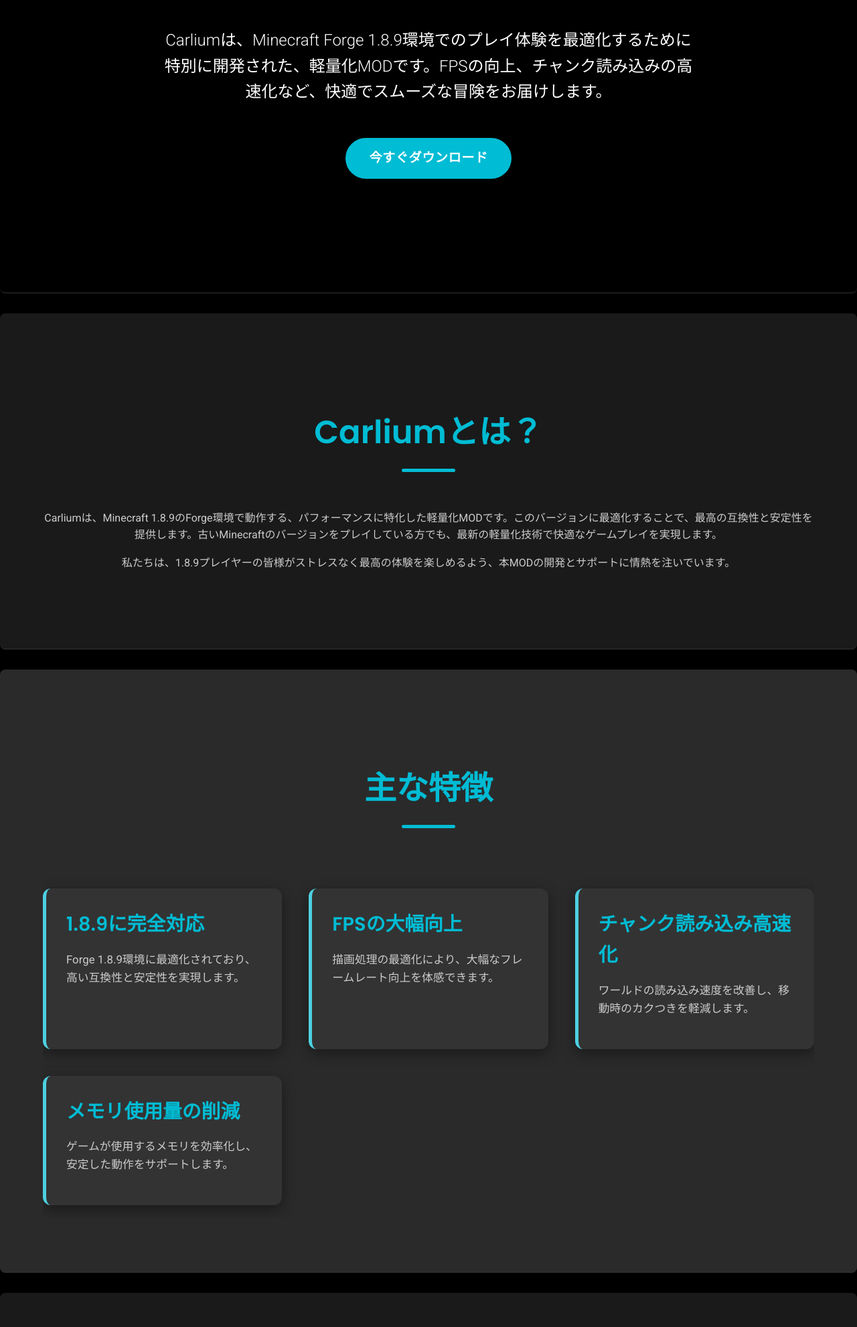
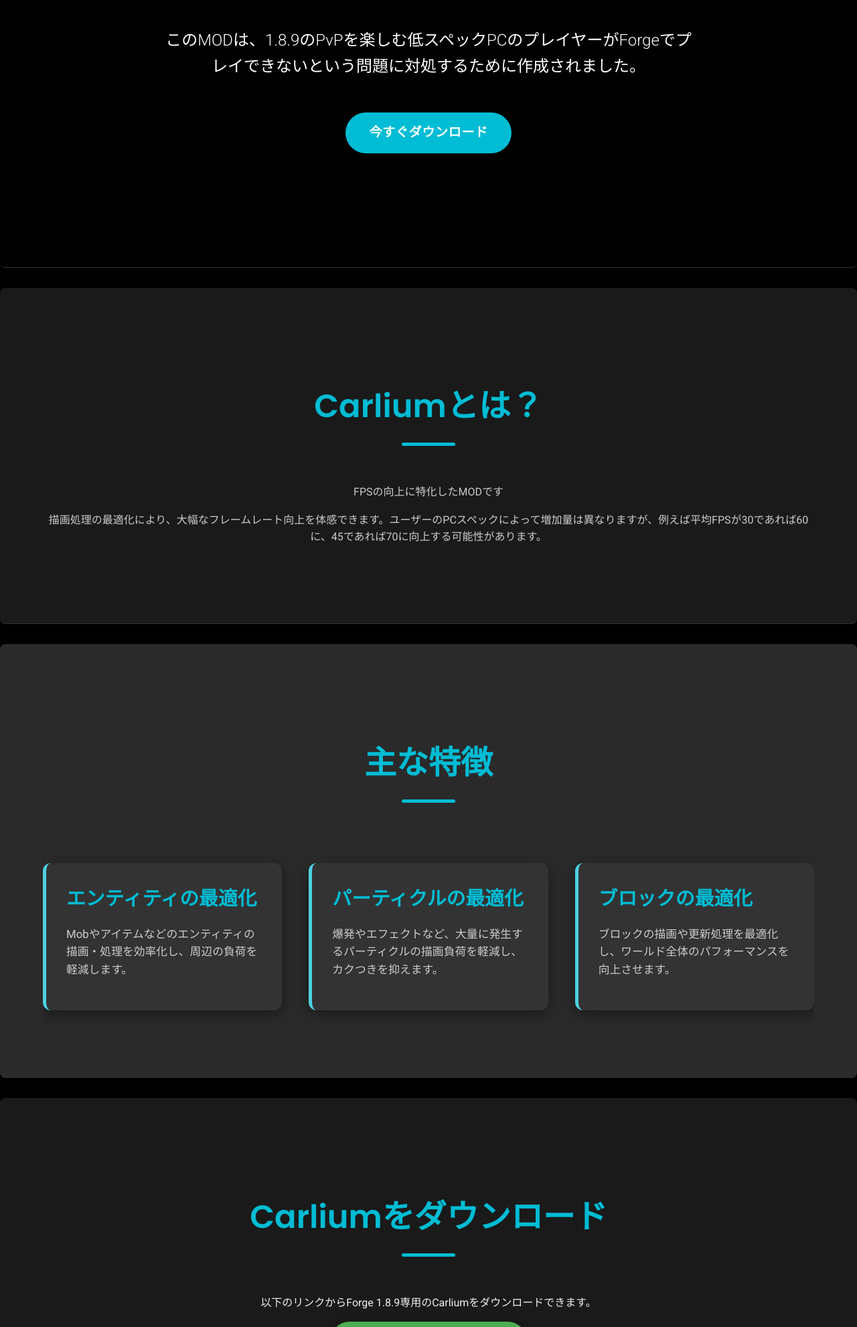
Before and after one commit to tanu-ch1111/Carlium, a plain HTML site: page index.html in a window 1280 px wide. Shown: the part 818-2800 px from the top of the page at 67% size. Drawn offline with Linux system fonts and the light colour scheme.

Commit message:
Update index.html

```diff
--- a/index.html
+++ b/index.html
@@ -6,12 +6,14 @@
     <title>Carlium - Minecraft Forge 1.8.9軽量化MOD</title>
     <link rel="stylesheet" href="style.css">
     <link href="https://fonts.googleapis.com/css2?family=Poppins:wght@300;400;600;700&family=Roboto:wght@300;400;700&display=swap" rel="stylesheet">
-    <link rel="icon" href="icon.png" type="image/png"> </head>
+    <link rel="icon" href="icon.png" type="image/png">
+</head>
 <body>
 <header>
     <div class="container">
-        <img src="icon.png" alt="Carlium Icon" class="header-icon"> <h1>Carlium</h1>
-        <p>Minecraft Forge 1.8.9専用 - クラシックなゲームプレイを軽快に</p>
+        <img src="icon.png" alt="Carlium Icon" class="header-icon">
+        <h1>Carlium</h1>
+        <p>Minecraft Forge 1.8.9専用 - F</p>
         <nav>
             <ul>
                 <li><a href="#about">Carliumについて</a></li>
@@ -27,7 +29,7 @@
     <section id="hero" class="hero-section">
         <div class="container">
             <h2>Forge 1.8.9に、究極のパフォーマンスを。</h2>
-            <p>Carliumは、Minecraft Forge 1.8.9環境でのプレイ体験を最適化するために特別に開発された、軽量化MODです。FPSの向上、チャンク読み込みの高速化など、快適でスムーズな冒険をお届けします。</p>
+            <p>このMODは、1.8.9のPvPを楽しむ低スペックPCのプレイヤーがForgeでプレイできないという問題に対処するために作成されました。</p>
             <a href="#download" class="button">今すぐダウンロード</a>
         </div>
     </section>
@@ -35,8 +37,8 @@
     <section id="about" class="about-section">
         <div class="container">
             <h2>Carliumとは？</h2>
-            <p>Carliumは、Minecraft 1.8.9のForge環境で動作する、パフォーマンスに特化した軽量化MODです。このバージョンに最適化することで、最高の互換性と安定性を提供します。古いMinecraftのバージョンをプレイしている方でも、最新の軽量化技術で快適なゲームプレイを実現します。</p>
-            <p>私たちは、1.8.9プレイヤーの皆様がストレスなく最高の体験を楽しめるよう、本MODの開発とサポートに情熱を注いでいます。</p>
+            <p>FPSの向上に特化したMODです</p>
+            <p>描画処理の最適化により、大幅なフレームレート向上を体感できます。ユーザーのPCスペックによって増加量は異なりますが、例えば平均FPSが30であれば60に、45であれば70に向上する可能性があります。</p>
         </div>
     </section>
 
@@ -45,20 +47,16 @@
             <h2>主な特徴</h2>
             <div class="feature-grid">
                 <div class="feature-item">
-                    <h3>1.8.9に完全対応</h3>
-                    <p>Forge 1.8.9環境に最適化されており、高い互換性と安定性を実現します。</p>
+                    <h3>エンティティの最適化</h3>
+                    <p>Mobやアイテムなどのエンティティの描画・処理を効率化し、周辺の負荷を軽減します。</p>
                 </div>
                 <div class="feature-item">
-                    <h3>FPSの大幅向上</h3>
-                    <p>描画処理の最適化により、大幅なフレームレート向上を体感できます。</p>
+                    <h3>パーティクルの最適化</h3>
+                    <p>爆発やエフェクトなど、大量に発生するパーティクルの描画負荷を軽減し、カクつきを抑えます。</p>
                 </div>
                 <div class="feature-item">
-                    <h3>チャンク読み込み高速化</h3>
-                    <p>ワールドの読み込み速度を改善し、移動時のカクつきを軽減します。</p>
-                </div>
-                <div class="feature-item">
-                    <h3>メモリ使用量の削減</h3>
-                    <p>ゲームが使用するメモリを効率化し、安定した動作をサポートします。</p>
+                    <h3>ブロックの最適化</h3>
+                    <p>ブロックの描画や更新処理を最適化し、ワールド全体のパフォーマンスを向上させます。</p>
                 </div>
             </div>
         </div>
@@ -69,8 +67,9 @@
             <h2>Carliumをダウンロード</h2>
             <p>以下のリンクからForge 1.8.9専用のCarliumをダウンロードできます。</p>
             <div class="download-links">
-                <a href="https://modrinth.com/mod/carlium/versions" class="button primary-button" target="_blank" rel="noopener noreferrer">最新版ダウンロード (.jar)</a> <p>対応Minecraftバージョン: **Forge 1.8.9** (このMODは他のバージョンには対応していません)</p>
-                <p>前提MOD: **Minecraft Forge 1.8.9** (必須)</p>
+                <a href="https://modrinth.com/mod/carlium/versions" class="button primary-button" target="_blank" rel="noopener noreferrer">最新版ダウンロード (.jar)</a>
+                <p>対応Minecraftバージョン: Forge 1.8.9 (このMODは他のバージョンには対応していません)</p>
+                <p>前提MOD: Minecraft Forge 1.8.9 (必須)</p>
             </div>
             <h3>導入方法</h3>
             <ol>
@@ -80,7 +79,7 @@
             </ol>
             <p class="warning">
                 <img src="https://upload.wikimedia.org/wikipedia/commons/thumb/2/24/Warning_icon.svg/420px-Warning_icon.svg.png" alt="Warning Icon" class="inline-icon">
-                **注意:** 本MODはForge 1.8.9専用です。他のMinecraftバージョンやMODローダーでは動作しません。
+                注意: 本MODはForge 1.8.9専用です。他のMinecraftバージョンやMODローダーでは動作しません。
             </p>
         </div>
     </section>
@@ -90,7 +89,7 @@
             <h2>よくある質問 (FAQ)</h2>
             <div class="faq-item">
                 <h3>Q: Carliumは他のMinecraftバージョンに対応していますか？</h3>
-                <p>A: いいえ、CarliumはMinecraft Forge 1.8.9に特化して開発されています。他のバージョンでは動作しません。</p>
+                <p>A: いいえ、CarliumはMinecraft Forge 1.8.9にのみ対応しています。他のバージョンでは動作しません。</p>
             </div>
             <div class="faq-item">
                 <h3>Q: 他の1.8.9 MODと併用できますか？</h3>
```
